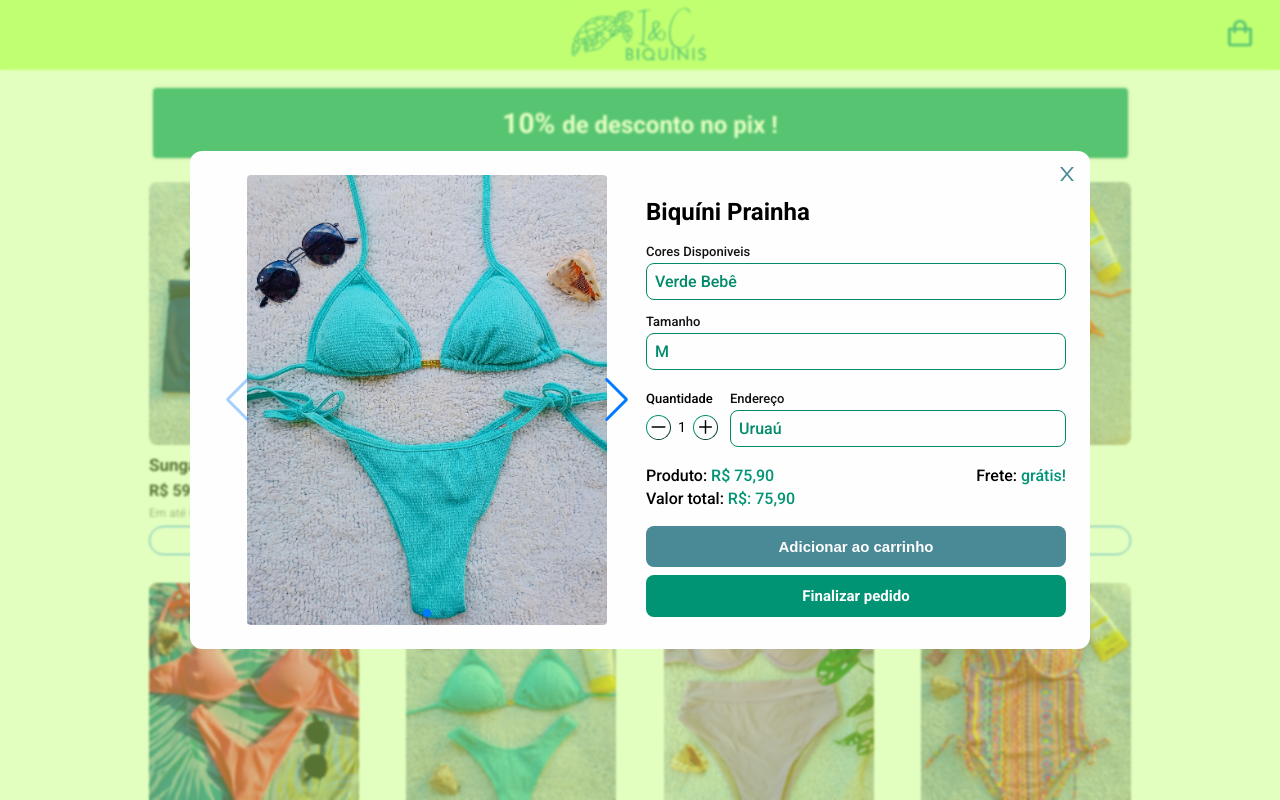
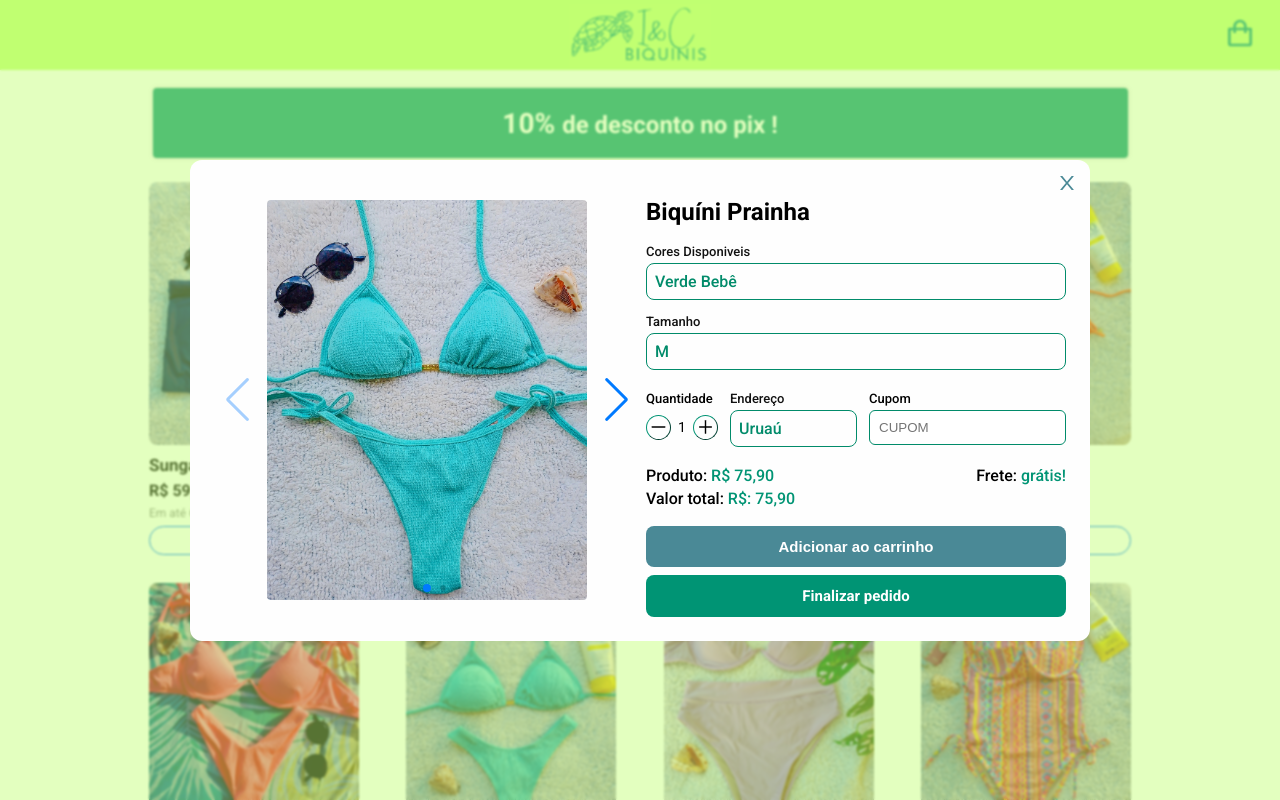
Before and after one commit to FranciscoNeto2909/iec_biquinis, a React (Vite) app: page / in a window 1280 px wide. Both pictures are taken after a click on the element 511 px from the left and 370 px from the top of the page. Shown: the top 800 px of the page. Built offline with nearby package versions, Linux system fonts and the light colour scheme.

Commit message:
cupom added

```diff
--- a/src/components/carousel/carousel.css
+++ b/src/components/carousel/carousel.css
@@ -6,7 +6,7 @@
 
 .carousel_img {
     border-radius: 4px;
-    height: 450px;
+    height: 400px;
 }
 
 @media (max-width : 625px) {
--- a/src/components/modal/Modal.jsx
+++ b/src/components/modal/Modal.jsx
@@ -14,7 +14,10 @@ export default function Modal({ item, handleCloseModal, handleSetMsg }) {
     const [price, setPrice] = useState(item.colors[0].sizes[0].price || 0)
     const [closing, setClosing] = useState(false)
     const [address, setAddress] = useState(addressAvailables[0])
-    const text = `Olá%20gostaria%20de%20fazer%20um%20pedido:%0A•%20${item.name},%20cor:%20${color.name},%20tam:%20${size.name.toString().toUpperCase()},%20qnt:${itemQuant}`
+    const [cupom, setCupom] = useState("")
+    const validCupom = "INDICAÇÃO5";
+
+    const text = `Olá%20gostaria%20de%20fazer%20um%20pedido:%0A•%20${item.name},%20cor:%20${color.name},%20tam:%20${size.name.toString().toUpperCase()},%20qnt:${itemQuant}%0A%0AEntrega:%20${address.name}%0ACupom:%20${cupom === validCupom && cupom }`
 
     const soldOfftext = `Olá%20gostei%20do%20item%20${item.name}%20vocês%20poderiam%20me%20notificar%20quando%20ele%20chegar%20no%20estoque%20?`
 
@@ -82,6 +85,7 @@ export default function Modal({ item, handleCloseModal, handleSetMsg }) {
                 color: color.name,
                 image: item.images[0],
                 quant: itemQuant,
+                address: address.name,
                 price
             });
 
@@ -146,6 +150,10 @@ export default function Modal({ item, handleCloseModal, handleSetMsg }) {
                         <div className="modal_info_address">
                             <Select ops={addressAvailables} text={"Endereço"} onClick={handleSetAddress} />
                         </div>
+                        <div className="modal_info_cupom">
+                            <label htmlFor="cupom" className="modal_info_cupom_lbl">Cupom</label>
+                            <input type="text" value={cupom} onChange={e => setCupom(e.target.value.toUpperCase())} className="modal_info_cupom_inpt" name="cupom_input" id="cupom" placeholder="CUPOM" />
+                        </div>
                     </div>
                     <div className="modal_info_value">
                         <div className="modal_info_value_prod">
--- a/src/components/modal/modal.css
+++ b/src/components/modal/modal.css
@@ -123,7 +123,26 @@
 }
 
 .modal_info_address {
+    flex: 2;
+}
+
+.modal_info_cupom {
     flex: 1;
+    display: flex;
+    flex-direction: column;
+    gap: 4px;
+}
+
+.modal_info_cupom_lbl {
+    font-size: 13px;
+    font-weight: 500;
+}
+
+.modal_info_cupom_inpt {
+    padding: 9px;
+    border: 1px solid #018B6A;
+    border-radius: 6px;
+    outline: none;
 }
 
 .modal_info_values {
@@ -278,16 +297,17 @@
     }
 
     .modal_info_colors {
-        flex: 3;
+        flex: 2;
     }
 
     .modal_info_sizes {
         flex: 1;
     }
 
-    .modal_info_address {
-        flex: 2;
+    .modal_info_cupom{
+        max-width: 140px;
     }
+
 
     .modal_info_buttons {
         flex-direction: row;
```
